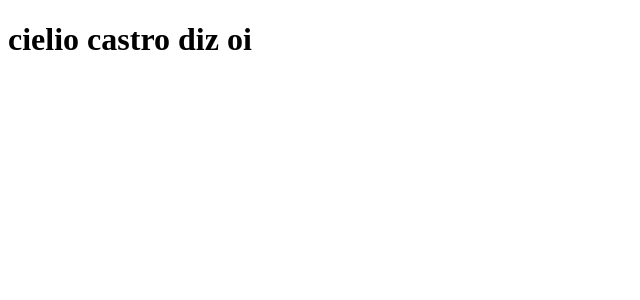
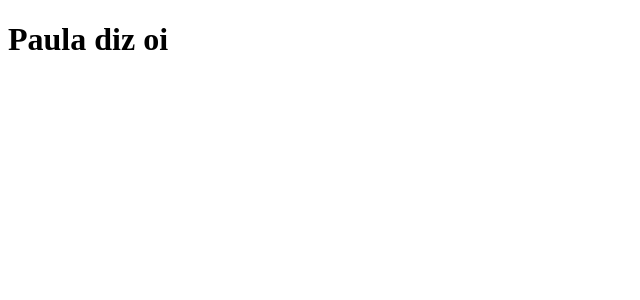
Before and after one commit to Cieliocas/vuejs, a Vue app in the folder vue-project/: page / in a window 1280 px wide. Shown: the top 300 px of the page, without its empty margins (0-640 px from the left). Built offline with nearby package versions, Linux system fonts and the light colour scheme.

Commit message:
vue.js tests

```diff
--- a/vue-project/src/App.vue
+++ b/vue-project/src/App.vue
@@ -5,13 +5,13 @@ const meuObj = {
 	filmeFavorito: "matrix"
 }
 
-function dizOla() {
+function dizOla(nome) {
 	return `${nome} diz oi`;
 }
 </script>
 
 <template>
-	<h1>{{ dizOla() }}</h1>
+	<h1>{{ dizOla("Paula") }}</h1>
 </template>
 
 <style scoped>
```
